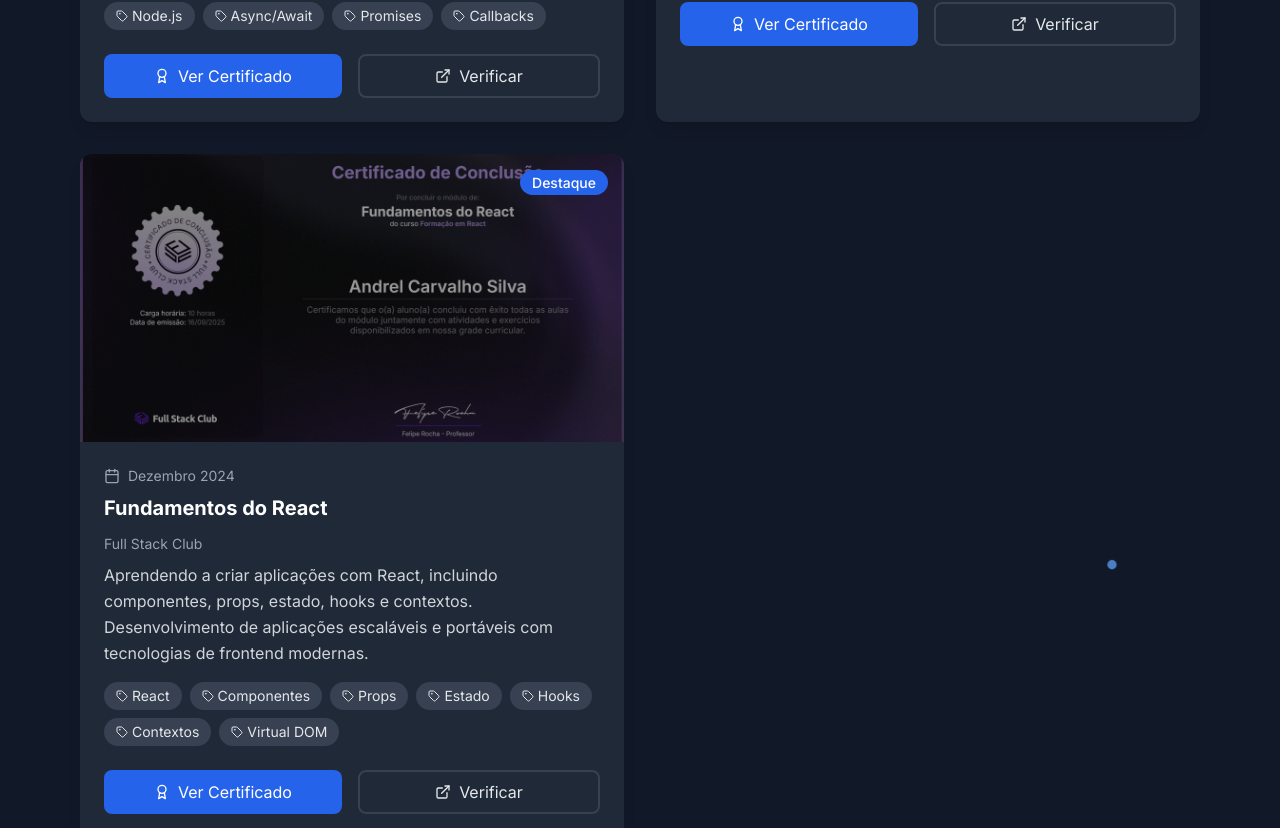
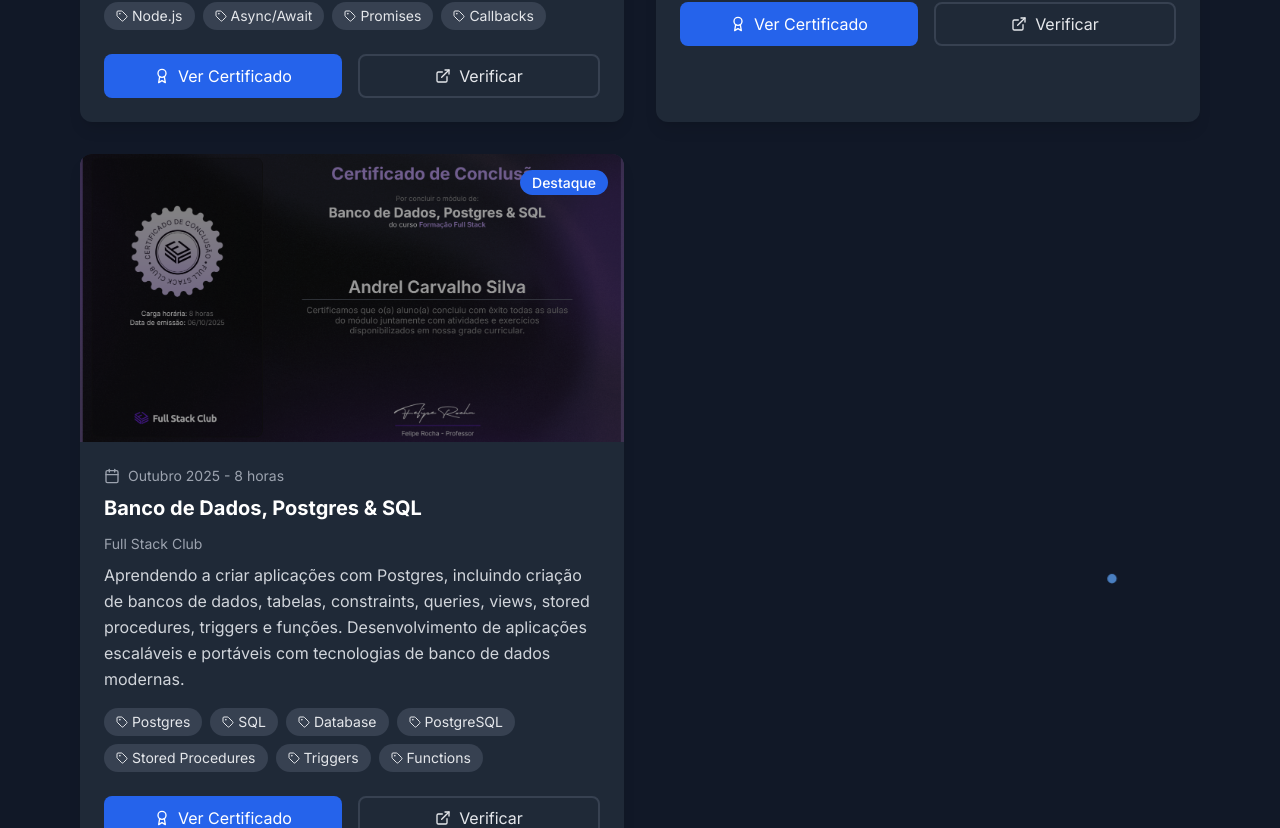
Before and after one commit to SpeedyxBR/andrel.dev, a React (Vite) app: page / in a window 1280 px wide. Shown: the part 8764-9592 px from the top of the page. Built offline with nearby package versions, Linux system fonts and the light colour scheme.

Commit message:
chore(certifications): update certification details for Postgres & SQL, including new title, date, link, description, image, and technologies

```diff
--- a/src/components/pages/Certifications.tsx
+++ b/src/components/pages/Certifications.tsx
@@ -87,14 +87,14 @@
       featured: true,
     },
     {
-      title: "Fundamentos do React",
+      title: "Banco de Dados, Postgres & SQL",
       issuer: "Full Stack Club",
-      date: "Dezembro 2024",
-      link: "https://drive.google.com/file/d/1lHHoXsYAtq9aRpCmfinAusOKLIcYZoZO/view?usp=sharing",
+      date: "Outubro 2025 - 8 horas",
+      link: "https://drive.google.com/file/d/1sshDFucHLF39Yo1ToZ4qL5jrklbQDKEg/view?usp=sharing",
       description:
-        "Aprendendo a criar aplicações com React, incluindo componentes, props, estado, hooks e contextos. Desenvolvimento de aplicações escaláveis e portáveis com tecnologias de frontend modernas.",
-      image: "/fundamentos-react.png",
-      technologies: ["React", "Componentes", "Props", "Estado", "Hooks", "Contextos", "Virtual DOM"],
+        "Aprendendo a criar aplicações com Postgres, incluindo criação de bancos de dados, tabelas, constraints, queries, views, stored procedures, triggers e funções. Desenvolvimento de aplicações escaláveis e portáveis com tecnologias de banco de dados modernas.",
+      image: "/bancodedados-sql.png",
+      technologies: ["Postgres", "SQL", "Database", "PostgreSQL", "Stored Procedures", "Triggers", "Functions"],
       featured: true,
     },
 
```
Also changed, not shown: public/bancodedados-sql.png (added).
